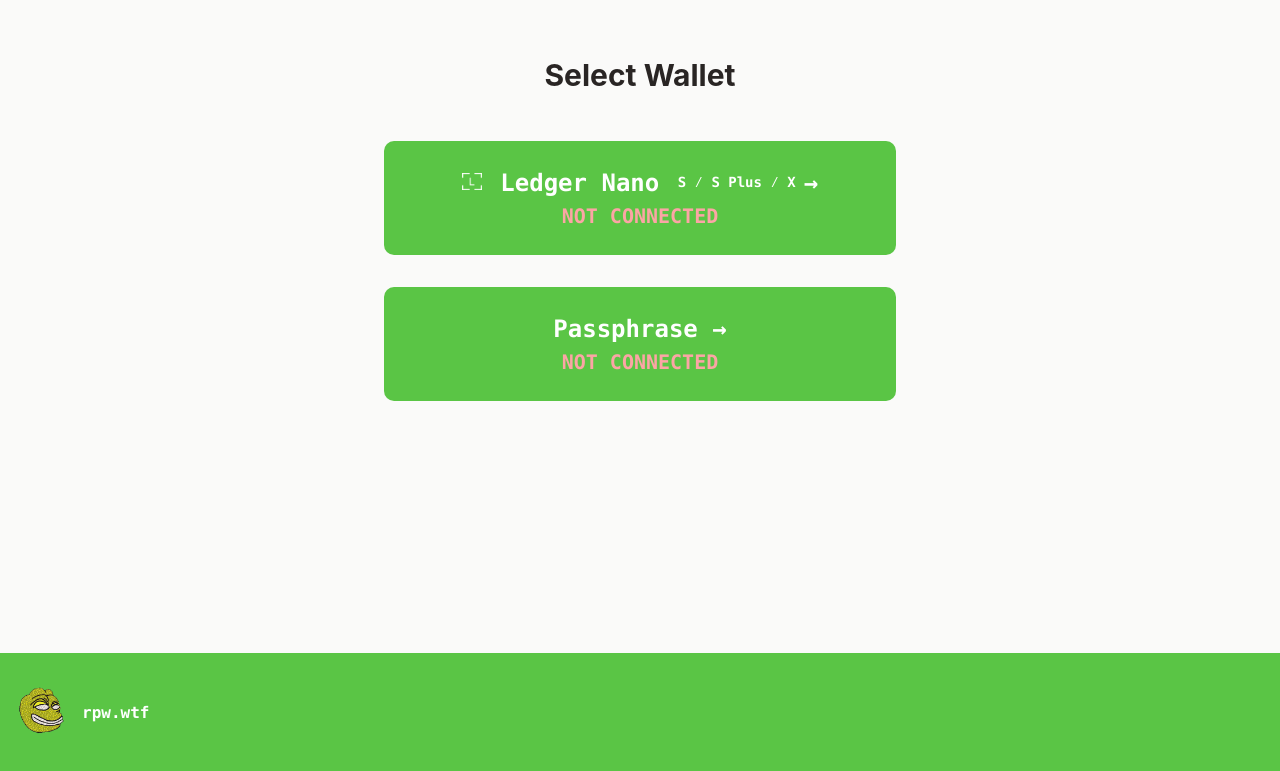
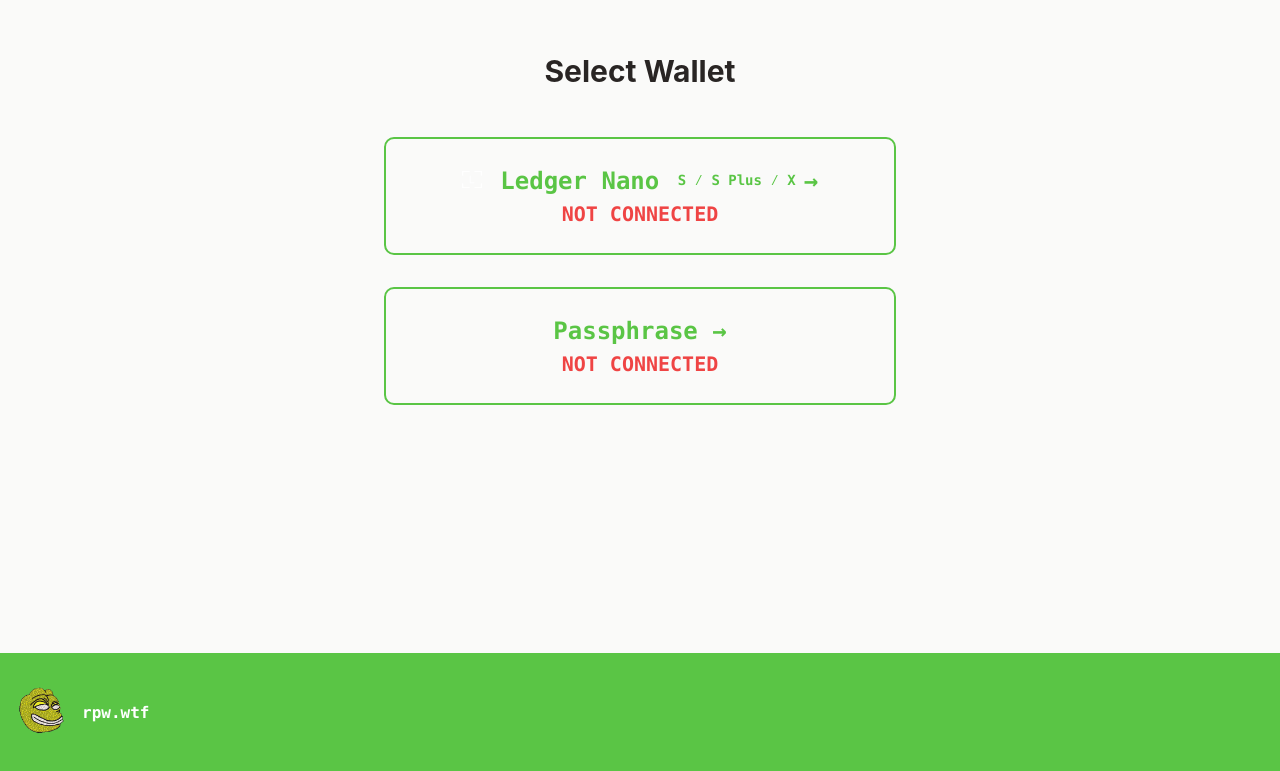
Before and after one commit to loon3/counterparty-hw, a Next.js app: page /settings/select in a window 1280 px wide. Shown: the part 147-918 px from the top of the page. Built offline with nearby package versions, Linux system fonts and the light colour scheme.

Commit message:
update colors

```diff
--- a/pages/settings/select/index.js
+++ b/pages/settings/select/index.js
@@ -60,9 +60,9 @@
                     <h3><div className="inline-block mr-1 align-middle -mt-[5px] select-none"><Image src="/ledger-logo-white.png" height="17px" width="20px" /></div> Ledger Nano <div className="inline-block ml-1 mr-2 -mt-1 text-sm align-middle">S &frasl; S Plus &frasl; X </div>&rarr;</h3>
                     {isAttachedLedger ?
                         (
-                            <p className='text-green-300'>CONNECTED</p>
+                            <p className='text-green-600'>CONNECTED</p>
                         ) : (
-                            <p className='text-red-300'>NOT CONNECTED</p>
+                            <p className='text-red-500'>NOT CONNECTED</p>
                         )
                     }
                 </a>
@@ -72,9 +72,9 @@
                     <h3>Passphrase  &rarr;</h3>
                     {isAttachedPassphrase ?
                         (
-                            <p className='text-green-300'>CONNECTED</p>
+                            <p className='text-green-600'>CONNECTED</p>
                         ) : (
-                            <p className='text-red-300'>NOT CONNECTED</p>
+                            <p className='text-red-500'>NOT CONNECTED</p>
                         )
                     }
                 </a>
--- a/styles/Home.module.css
+++ b/styles/Home.module.css
@@ -214,12 +214,12 @@
   margin: 1rem 0 1rem 0;
   padding: 1.5rem;
   text-align: center;
-  color: white;
   text-decoration: none;
   border-radius: 10px;
+    border: 2px solid rgb(90,197,69);
   max-width: 32rem;
   width: 100%;
-	  background: rgb(90,197,69);
+	  color: rgb(90,197,69);
     font-weight: 700;
     font-family: ui-monospace, SFMono-Regular, Menlo, Monaco, Consolas, "Liberation Mono", "Courier New", monospace;
 }
```
